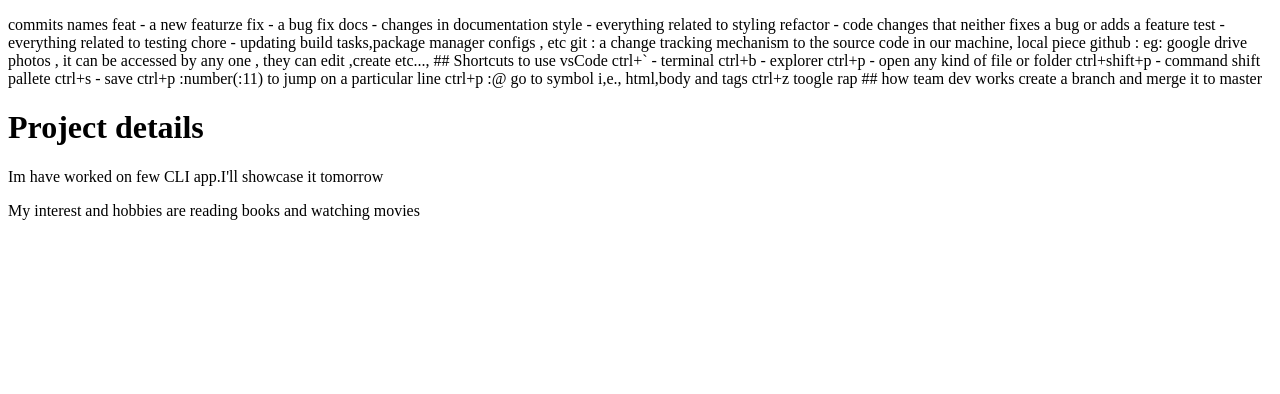
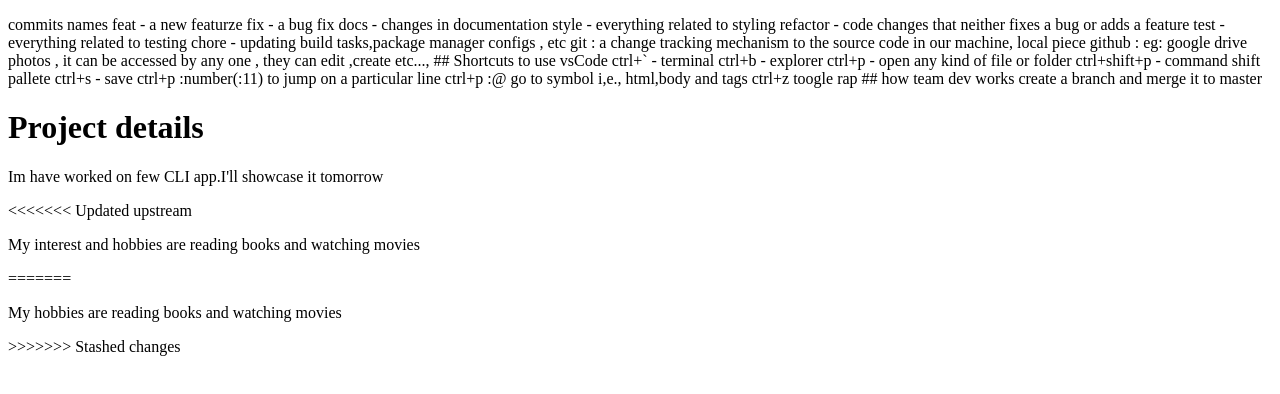
Before and after one commit to vahida00/vahida, a plain HTML site: page index.html in a window 1280 px wide. Drawn offline with Linux system fonts and the light colour scheme.

Commit message:
feat added hobbies

```diff
--- a/index.html
+++ b/index.html
@@ -33,6 +33,10 @@
     </p>
     <h1>Project details</h1>
     <p>Im have worked on few CLI app.I'll showcase it tomorrow</p>
+<<<<<<< Updated upstream
     <p>My interest and hobbies are reading books and watching movies </p>
+=======
+    <p>My hobbies are reading books and watching movies</p>
+>>>>>>> Stashed changes
 </body>
 </html>
```
